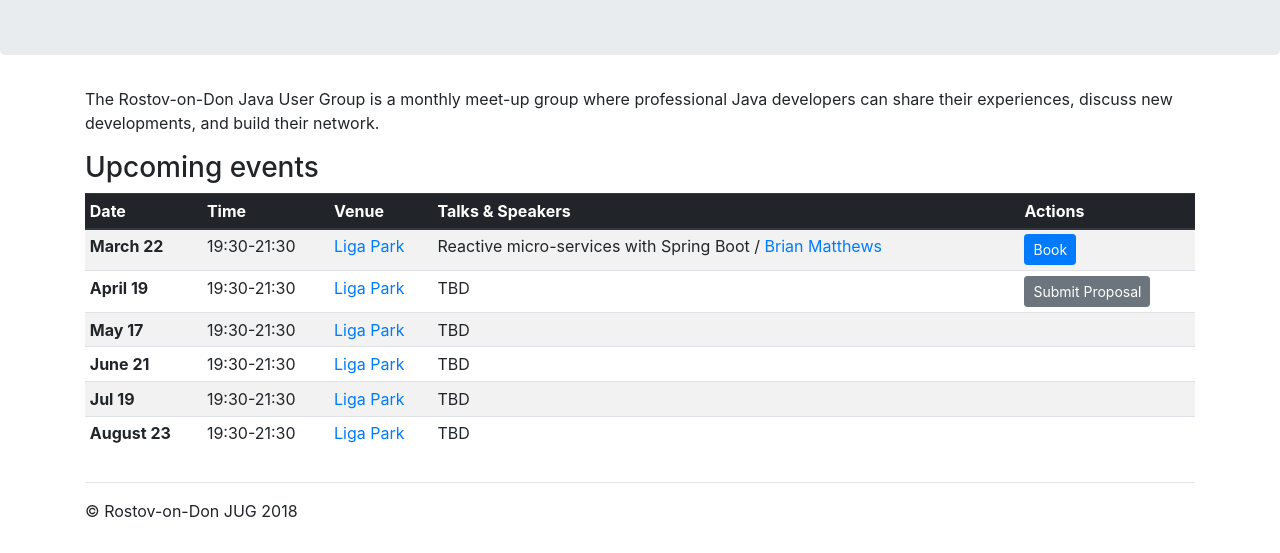
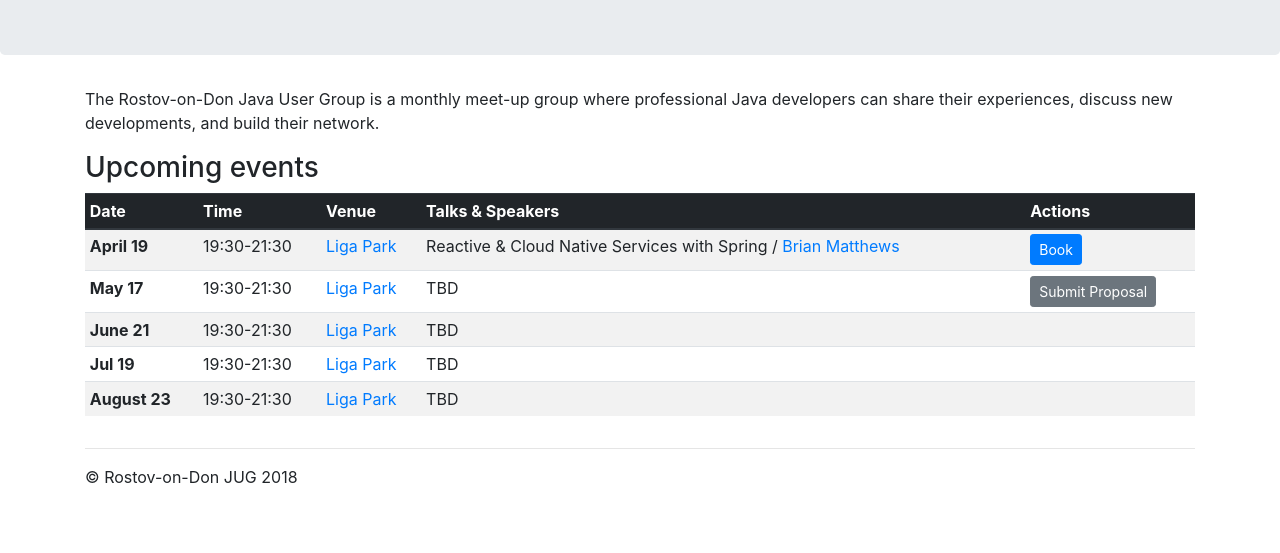
Before and after one commit to rndjug/rndjug.github.io, a plain HTML site: page index.html in a window 1280 px wide. Shown: the part 247-800 px from the top of the page. Drawn offline with Linux system fonts and the light colour scheme.

Commit message:
Update index.html

```diff
--- a/index.html
+++ b/index.html
@@ -48,25 +48,18 @@
               </thead>
               <tbody>
                 <tr>
-                  <th scope="row">March 22</th>
-                  <td>19:30-21:30</td>
-                  <td><a href="http://ligapark.ru/">Liga Park</a></td>
-                  <td>Reactive micro-services with Spring Boot / <a href="http://www.buralo.com/#!/brian">Brian Matthews</a></td>
-                  <td><a href="https://www.meetup.com/rndjug/events/247765981/" role="button" class="btn btn-primary btn-sm">Book</a></td>
-                </tr>
-                <tr>
                   <th scope="row">April 19</th>
                   <td>19:30-21:30</td>
                   <td><a href="http://ligapark.ru/">Liga Park</a></td>
-                  <td>TBD</td>
-                  <td><a href="https://www.papercall.io/rndjug2" role="button" class="btn btn-secondary btn-sm">Submit Proposal</a></td>
+                  <td>Reactive & Cloud Native Services with Spring / <a href="http://www.buralo.com/#!/brian">Brian Matthews</a></td>
+                  <td><a href="https://www.meetup.com/rndjug/events/249364500/" role="button" class="btn btn-primary btn-sm">Book</a></td>
                 </tr>
                 <tr>
                   <th scope="row">May 17</th>
                   <td>19:30-21:30</td>
                   <td><a href="http://ligapark.ru/">Liga Park</a></td>
                   <td>TBD</td>
-                  <td></td>
+                  <td><a href="https://www.papercall.io/rndjug3" role="button" class="btn btn-secondary btn-sm">Submit Proposal</a></td>
                 </tr>
                 <tr>
                   <th scope="row">June 21</th>
```
